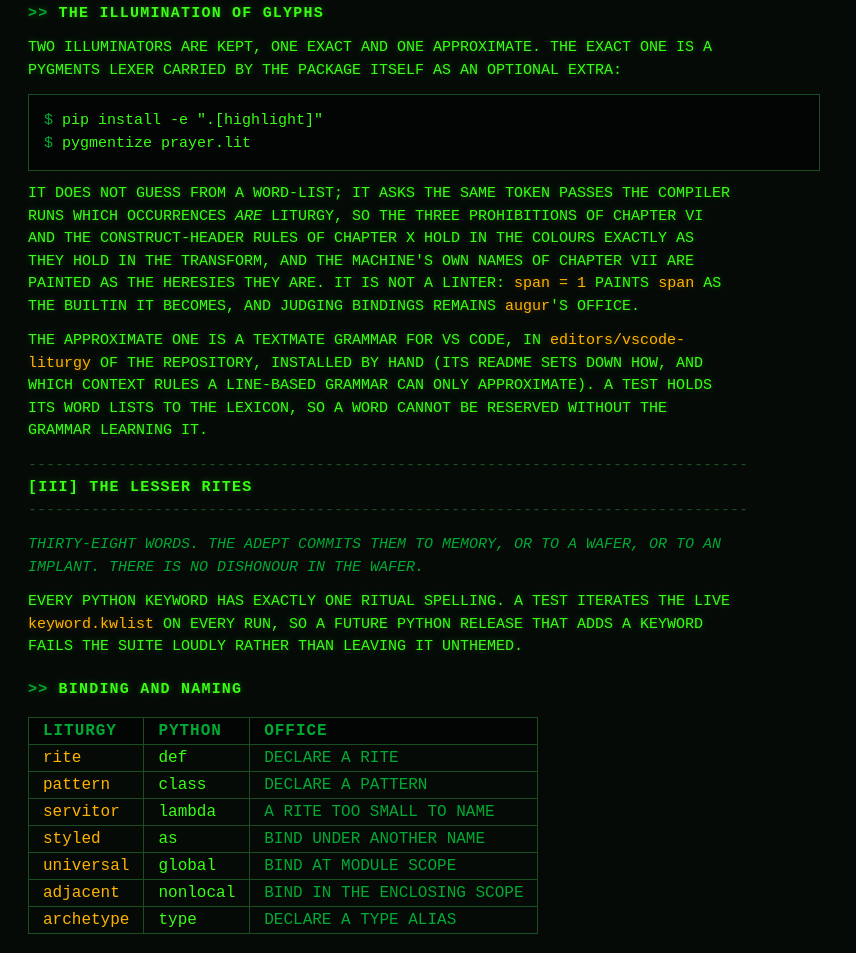
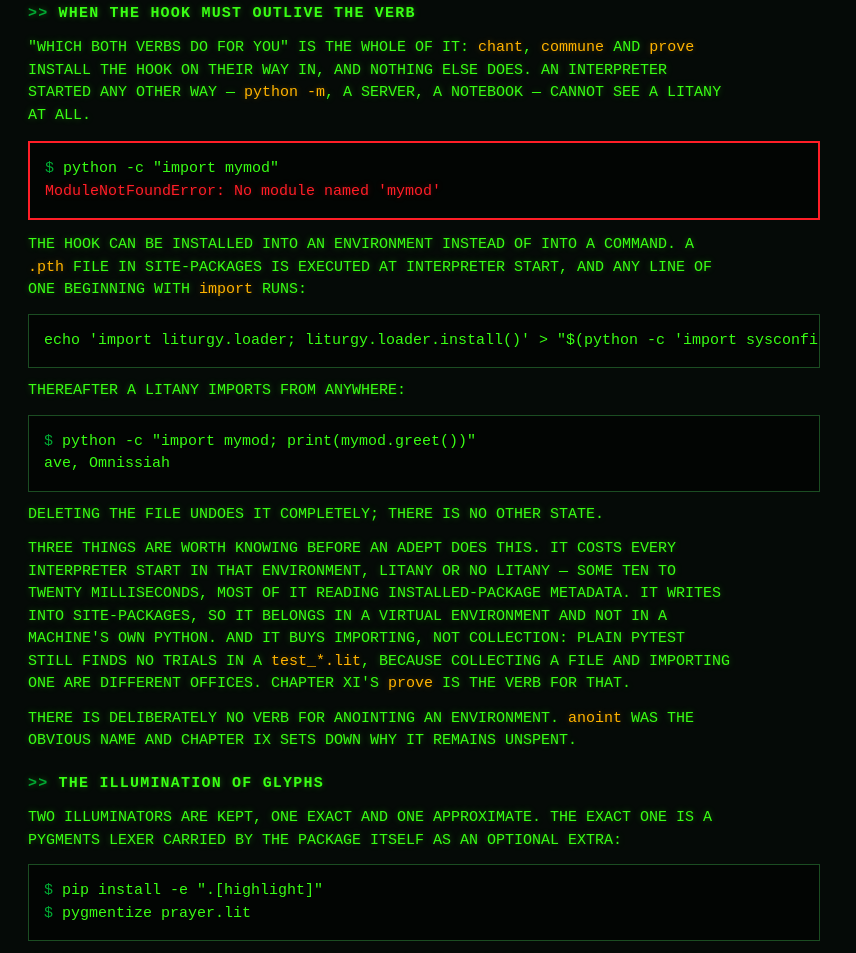
Before and after one commit to Another-workation-farang/tech-priest-liturgy, a plain HTML site: page docs/liber-liturgiae.html in a window 1280 px wide. Shown: the part 2412-3365 px from the top of the page, without its empty margins (0-856 px from the left). Drawn offline with Linux system fonts and the light colour scheme.

Commit message:
docs(site): the .pth workaround, on every published surface
The seven verbs were already on all four site surfaces -- audited, all
present, no stale counts. What was missing was the .pth workaround added
to the README last commit, which had never reached the site.

Chapter II gains 'When the hook must outlive the verb', beside the
Importing section whose 'which both verbs do for you' was quietly hiding
that nothing else installs the hook at all. The data-slate's install()
directive gains :called by: and :environment-wide: fields. The landing
page says it in one paragraph and points at Chapter II.

All three costs carried through: ~10-20ms per interpreter start, writes
into site-packages, and buys importing but not collection. Both tome
copies checked for parity and both edited pages rendered in a browser --
which is how I confirmed the landing page's verb names survive the
accessibility tree flattening them out of the sentence.

```diff
--- a/docs/liber-liturgiae.html
+++ b/docs/liber-liturgiae.html
@@ -326,6 +326,42 @@ may import Liturgy.</p>
 
 <div class="code-block"><pre><span class="kw">within</span> reliquary <span class="kw">invoke</span> bless
 <span class="kw">invoke</span> json</pre></div>
+
+<h3>When the hook must outlive the verb</h3>
+
+<p>"Which both verbs do for you" is the whole of it: <code>chant</code>,
+<code>commune</code> and <code>prove</code> install the hook on their way in,
+and nothing else does. An interpreter started any other way —
+<code>python -m</code>, a server, a notebook — cannot see a litany at all.</p>
+
+<div class="warning"><pre><span class="prompt">$</span> <span class="cmd">python -c "import mymod"</span>
+ModuleNotFoundError: No module named 'mymod'</pre></div>
+
+<p>The hook can be installed into an environment instead of into a command.
+A <code>.pth</code> file in site-packages is executed at interpreter start,
+and any line of one beginning with <code>import</code> runs:</p>
+
+<pre class="shell">echo &#x27;import liturgy.loader; liturgy.loader.install()&#x27; &gt; &quot;$(python -c &#x27;import sysconfig; print(sysconfig.get_paths()[&quot;purelib&quot;])&#x27;)/liturgy-hook.pth&quot;</pre>
+
+<p>Thereafter a litany imports from anywhere:</p>
+
+<pre class="shell"><span class="prompt">$</span> python -c "import mymod; print(mymod.greet())"
+ave, Omnissiah</pre>
+
+<p>Deleting the file undoes it completely; there is no other state.</p>
+
+<p>Three things are worth knowing before an adept does this. It costs every
+interpreter start in that environment, litany or no litany — some ten to
+twenty milliseconds, most of it reading installed-package metadata. It writes
+into site-packages, so it belongs in a virtual environment and not in a
+machine's own Python. And it buys importing, not collection: plain pytest
+still finds no trials in a <code>test_*.lit</code>, because collecting a file
+and importing one are different offices. Chapter XI's <code>prove</code> is
+the verb for that.</p>
+
+<p>There is deliberately no verb for anointing an environment.
+<code>anoint</code> was the obvious name and Chapter IX sets down why it
+remains unspent.</p>
 
 <h3>The illumination of glyphs</h3>
 
```
Also changed, not shown: docs/LIBER-LITURGIAE.md (+41 -0 lines), docs/index.html (+6 -0 lines), docs/liturgy-data-slate.html (+11 -1 lines).
